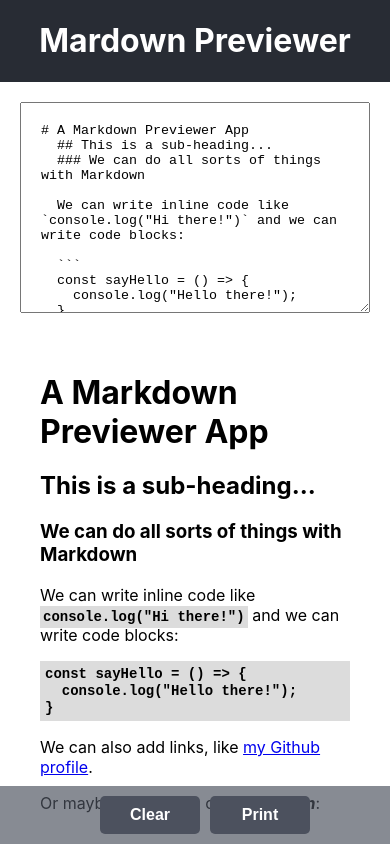
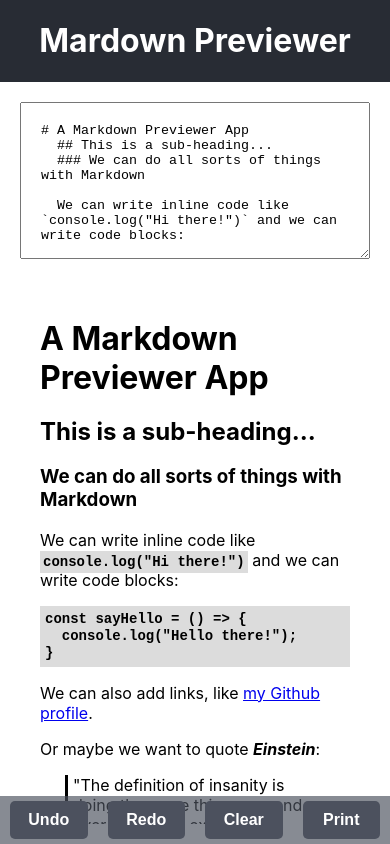
Before and after one commit to japoodev/markdown-previewer, a React (Create React App) app: page / in a window 390 px wide. Built offline with nearby package versions, Linux system fonts and the light colour scheme.

Commit message:
minor tweaks + undo/redo feature

```diff
--- a/src/App.js
+++ b/src/App.js
@@ -35,10 +35,39 @@ function App() {
   1. They are ~~evil~~ mischievous
   2. They are mean
   3. They are **not dogs**
-  `
-  let [markdown, setMarkdown] = useState(intialText);
+  `;
+  const [markdown, setMarkdown] = useState(intialText);
+  // Create a state to manage undo and redo function
+  const [undo, setUndo] = useState([]);
+  const [redo, setRedo] = useState([]);
+
   const handleChange = (e) => {
     setMarkdown(e.target.value);
+    // Add the current markdown to the undo array
+    setUndo([...undo, markdown]);
+    // Clear the redo array
+    setRedo([]);
+  };
+
+  const handleUndo = () => {
+    // If there is something in the undo array
+    if (undo.length) {
+      // Get the last item in the undo array
+      const lastItem = undo[undo.length - 1];
+      // Remove the last item from the undo array
+      undo.pop();
+      setRedo([...redo, markdown]);
+      setMarkdown(lastItem);
+    }
+  };
+
+  const handleRedo = () => {
+    if (redo.length) {
+      const lastItem = redo[redo.length - 1];
+      redo.pop();
+      setUndo([...undo, markdown]);
+      setMarkdown(lastItem);
+    }
   };
 
   marked.setOptions({
@@ -46,7 +75,11 @@ function App() {
   });
 
   const clear = () => {
-    setMarkdown("");
+    // Ask the user if they are sure they want to clear the text
+    if (window.confirm("Are you sure you want to clear the text?")) {
+      setUndo([...undo, markdown]);
+      setMarkdown("");
+    }
   };
 
   const print = () => {
@@ -58,6 +91,14 @@ function App() {
       <div className="navbar">
         <h1 className="heading">Mardown Previewer</h1>
         <div className="btns">
+          {/* Create an undo button */}
+          <button disabled={!undo.length} className="btn" onClick={handleUndo}>
+            Undo
+          </button>
+          {/* Create a redo button */}
+          <button disabled={!redo.length} className="btn" onClick={handleRedo}>
+            Redo
+          </button>
           <button className="btn" onClick={clear}>
             Clear
           </button>
@@ -80,6 +121,20 @@ function App() {
         dangerouslySetInnerHTML={{ __html: marked(markdown) }}
       ></div>
       <div className="mobile-menu">
+        <button
+          className="btn-mobile"
+          disabled={!undo.length}
+          onClick={handleUndo}
+        >
+          Undo
+        </button>
+        <button
+          className="btn-mobile"
+          disabled={!redo.length}
+          onClick={handleRedo}
+        >
+          Redo
+        </button>
         <button className="btn-mobile" onClick={clear}>
           Clear
         </button>
--- a/src/index.css
+++ b/src/index.css
@@ -27,25 +27,35 @@ body {
 .btns {
   display: flex;
   justify-content: space-between;
-  width: 200px;
-  gap: 10px;
+  align-items: center;
+}
+
+.btn:nth-child(3){
+  background-color: rgba(255, 0, 0, 0.422);
 }
 
 .btn {
-  background-color: #4c515e;
+  margin: 0 10px;
+  padding: 5px 10px;
+  border: 1px solid white;
+  border-radius: 5px;
+  background-color: transparent;
   color: white;
-  font-weight: bold;
-  font-size: 1rem;
-  border: none;
-  padding: 20px;
-  width: 100px;
-  border-radius: 5px;
   cursor: pointer;
+  font-weight: 600;
+  font-size: medium;
 }
 
 .btn:hover {
-  background-color: #6c717e;
-  transition: 0.5s;
+  background-color: #fff;
+  color: #282c34;
+  transition: 0.3s ease-in-out;
+}
+
+.btn:disabled {
+  background-color:  #555658;
+  color: #aeaeae;
+  cursor: not-allowed;
 }
 
 @media print {
@@ -117,7 +127,7 @@ img {
     flex-direction: column;
   }
   .markdown-text {
-    height: 50vh;
+    height: 30vh;
   }
   .navbar {
     flex-direction: column;
@@ -135,20 +145,21 @@ img {
     bottom: 0;
     width: 100%;
     background-color: #4c515eaa;
-    padding: 10px;
-    justify-content: center;
-    gap: 10px;
+    justify-content: space-around;
   }
 
-  .mobile-menu > button {
+  .btn-mobile {
     background-color: #4c515e;
     color: white;
     font-weight: bold;
     font-size: 1rem;
     border: none;
-    width: 100px;
+    width: 80px;
     border-radius: 5px;
     cursor: pointer;
     padding: 10px;
+    margin: 5px 10px;
   }
+
+  .btn-mobile:disabled
 }
```
